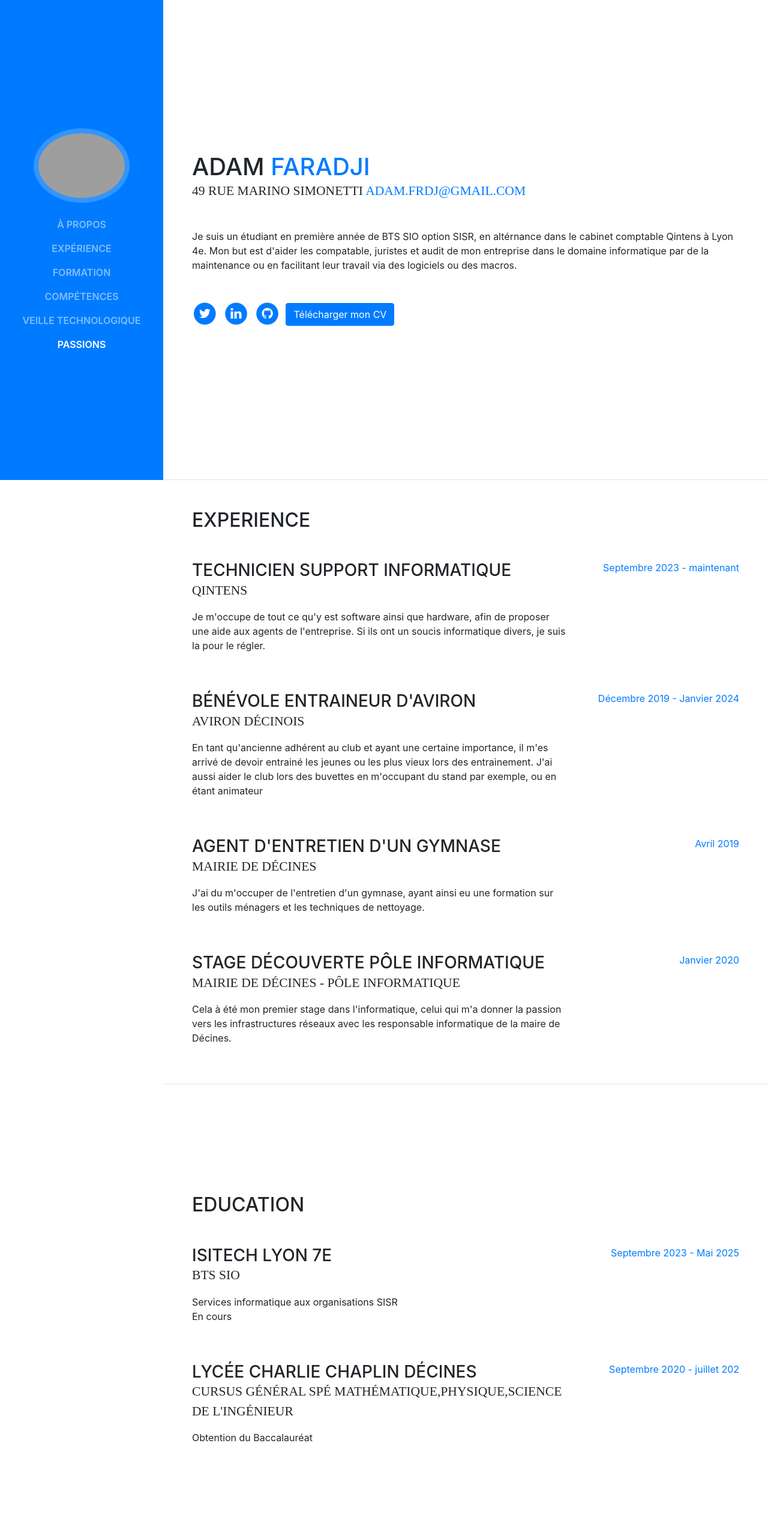
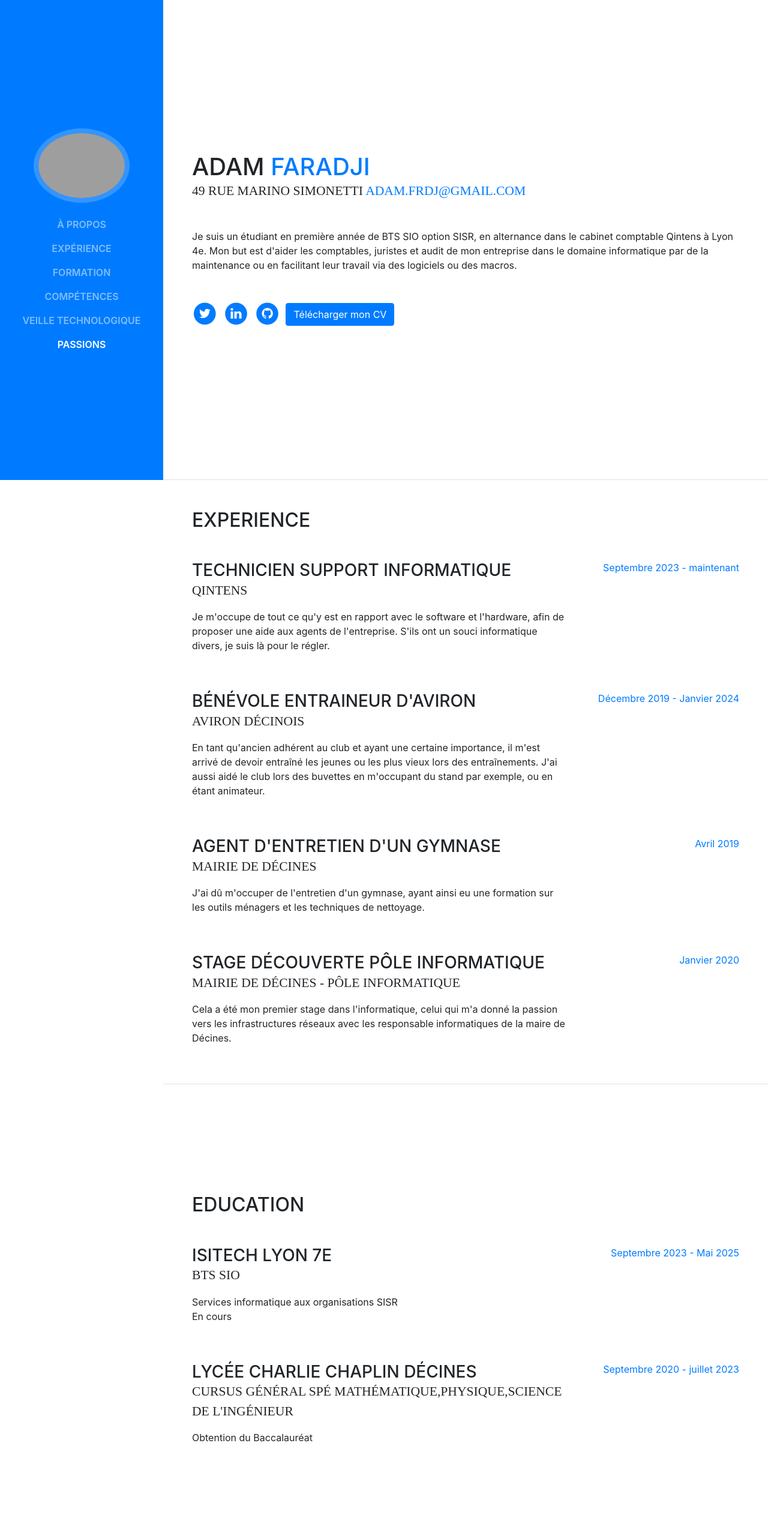
Before and after one commit to Spideyy691/bonportfolio, a website with bundled scripts: page index.html in a window 1280 px wide. Shown: the top 2560 px of the page at 60% size. Built offline with nearby package versions, Linux system fonts and the light colour scheme; grey boxes are pictures that could not be loaded; a web font is replaced by a local one.

Commit message:
faute orthographe index.html

```diff
--- a/index.html
+++ b/index.html
@@ -71,8 +71,8 @@
           <div class="subheading mb-5">49 rue Marino Simonetti
             <a href="mailto:name@email.com">adam.frdj@gmail.com</a>
           </div>
-          <p class="mb-5">Je suis un étudiant en première année de BTS SIO option SISR, en altérnance dans le cabinet comptable Qintens à Lyon 4e.
-            Mon but est d'aider les compatable, juristes et audit de mon entreprise dans le domaine informatique par de la maintenance ou en facilitant leur travail via des logiciels ou des macros.
+          <p class="mb-5">Je suis un étudiant en première année de BTS SIO option SISR, en alternance dans le cabinet comptable Qintens à Lyon 4e.
+Mon but est d'aider les comptables, juristes et audit de mon entreprise dans le domaine informatique par de la maintenance ou en facilitant leur travail via des logiciels ou des macros.
           </p>
             <li class="list-inline-item">
               <a href="https://twitter.com/damkilleur69">
@@ -111,7 +111,7 @@
             <div class="resume-content mr-auto">
               <h3 class="mb-0">Technicien support informatique</h3>
               <div class="subheading mb-3">Qintens</div>
-              <p>Je m'occupe de tout ce qu'y est software ainsi que hardware, afin de proposer une aide aux agents de l'entreprise. Si ils ont un soucis informatique divers, je suis la pour le régler.</p>
+              <p>Je m'occupe de tout ce qu'y est en rapport avec le software et l'hardware, afin de proposer une aide aux agents de l'entreprise. S'ils ont un souci informatique divers, je suis là pour le régler.</p>
             </div>
             <div class="resume-date text-md-right">
               <span class="text-primary">Septembre 2023 - maintenant</span>
@@ -122,7 +122,7 @@
             <div class="resume-content mr-auto">
               <h3 class="mb-0">Bénévole entraineur d'aviron</h3>
               <div class="subheading mb-3">Aviron Décinois</div>
-              <p>En tant qu'ancienne adhérent au club et ayant une certaine importance, il m'es arrivé de devoir entrainé les jeunes ou les plus vieux lors des entrainement. J'ai aussi aider le club lors des buvettes en m'occupant du stand par exemple, ou en étant animateur</p>
+              <p>En tant qu'ancien adhérent au club et ayant une certaine importance, il m'est arrivé de devoir entraîné les jeunes ou les plus vieux lors des entraînements. J'ai aussi aidé le club lors des buvettes en m'occupant du stand par exemple, ou en étant animateur.</p>
             </div>
             <div class="resume-date text-md-right">
               <span class="text-primary">Décembre 2019 - Janvier 2024</span>
@@ -133,7 +133,7 @@
             <div class="resume-content mr-auto">
               <h3 class="mb-0">Agent d'entretien d'un gymnase</h3>
               <div class="subheading mb-3">Mairie de décines</div>
-              <p>J'ai du m'occuper de l'entretien d'un gymnase, ayant ainsi eu une formation sur les outils ménagers et les techniques de nettoyage.</p>
+              <p>J'ai dû m'occuper de l'entretien d'un gymnase, ayant ainsi eu une formation sur les outils ménagers et les techniques de nettoyage.</p>
             </div>
             <div class="resume-date text-md-right">
               <span class="text-primary">Avril 2019</span>
@@ -144,7 +144,7 @@
             <div class="resume-content mr-auto">
               <h3 class="mb-0">Stage découverte Pôle informatique</h3>
               <div class="subheading mb-3">Mairie de décines - Pôle informatique</div>
-              <p>Cela à été mon premier stage dans l'informatique, celui qui m'a donner la passion vers les infrastructures réseaux avec les responsable informatique de la maire de Décines.</p>
+              <p>Cela a été mon premier stage dans l'informatique, celui qui m'a donné la passion vers les infrastructures réseaux avec les responsable informatiques de la maire de Décines.</p>
             </div>
             <div class="resume-date text-md-right">
               <span class="text-primary">Janvier 2020</span>
@@ -178,7 +178,7 @@
               <p>Obtention du Baccalauréat</p>
             </div>
             <div class="resume-date text-md-right">
-              <span class="text-primary">Septembre 2020 - juillet 202</span>
+              <span class="text-primary">Septembre 2020 - juillet 2023</span>
             </div>
           </div>
 
@@ -216,8 +216,8 @@
       <section class="resume-section p-3 p-lg-5 d-flex flex-column" id="interests">
         <div class="my-auto">
           <h2 class="mb-5">Veille Technologique</h2>
-          <p>Notre époque est la plus exposé aux attaques informatiques, c'est un fait. La question n'est pas de savoir si on seras attaquer... Mais quand ?
-            Les IA, ces outils d'avenir, peuvent beaucoup jouer dans cet enjeu majeur. Des personnes mal intentionné peuvent s'en servir a de mauvaise fin mais pouvons nous nous en servir afin de se protèger ?
+          <p>Notre époque est la plus exposée aux attaques informatiques, c'est un fait. La question n'est pas de savoir si on sera attaqué... Mais quand ?
+Les IA, ces outils d'avenir, peuvent beaucoup jouer dans cet enjeu majeur. Des personnes, mal intentionné peuvent s'en servir à de mauvaises fins, mais pouvons, nous nous en servir afin de se protéger ?
           </p>
           <context> <iframe src="https://securitymadesimple.org/cybersecurity-blog/microsoft-defender-for-endpoint-explained/" width="100%" height="500" frameborder="0" scrolling="no"></iframe></context>
           <p class="mb-0"></p>
@@ -236,7 +236,7 @@
               Champion du Rhône de boxe anglaise</li>
             <li>
               <i class="fa-li fa fa-trophy text-warning"></i>
-             Création de l'infrastructure E-sport CURSE</li>
+             Fondateur de l'infrastructure E-sport CURSE</li>
             <li>
               <i class="fa-li fa fa-trophy text-warning"></i>
               Voyages et apprentissages des langues étrangère</li>
```
